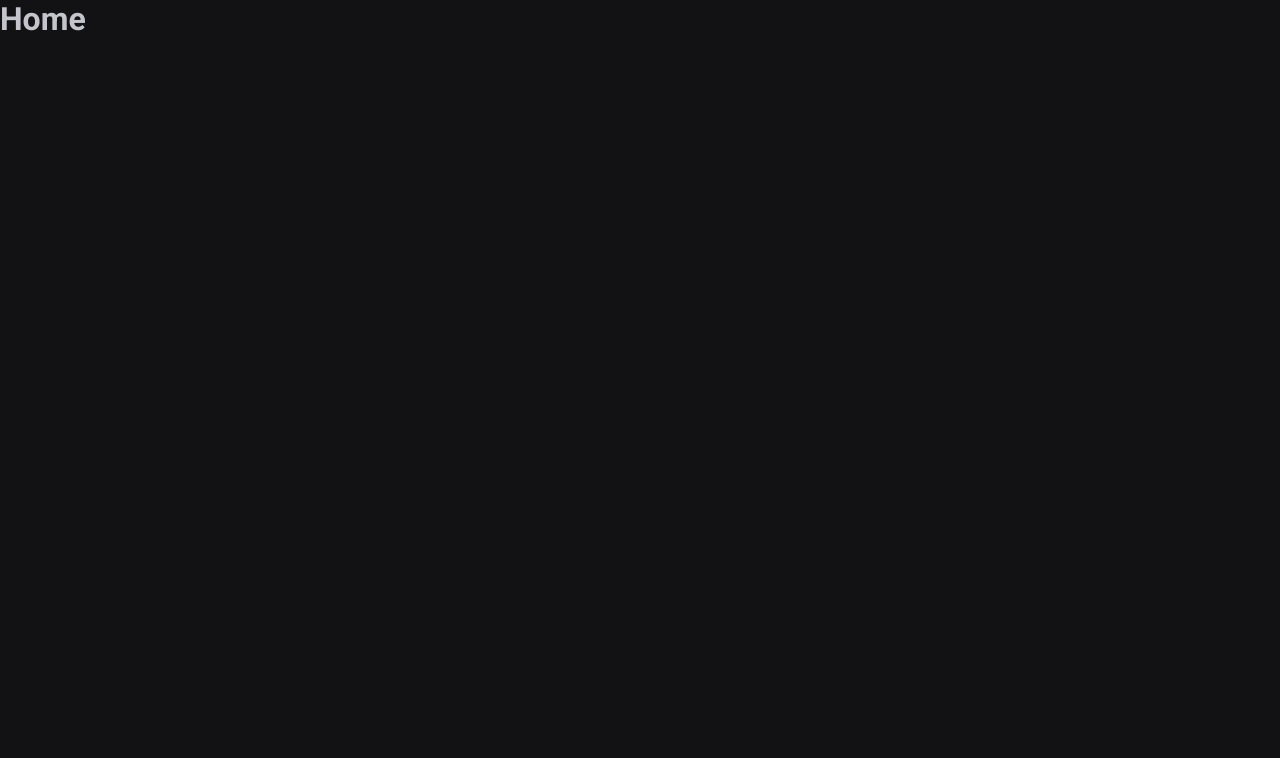
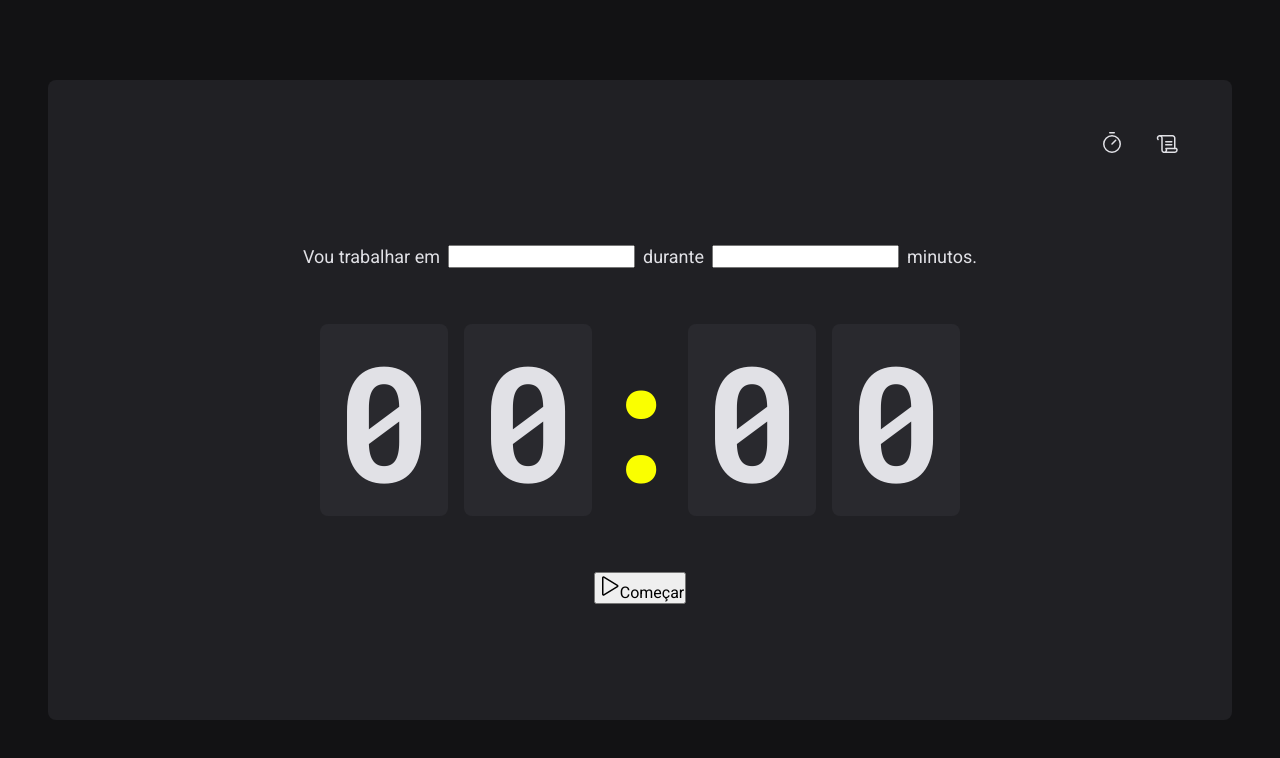
Before and after one commit to felipenobrg/pomodoro-app-react, a React (Vite) app: page / in a window 1280 px wide. Shown: the top 758 px of the page. Built offline with nearby package versions, Linux system fonts and the light colour scheme.

Commit message:
home styles

```diff
--- a/package.json
+++ b/package.json
@@ -11,6 +11,7 @@
     "lintt": "eslint src --ext .ts, .tsx --fix"
   },
   "dependencies": {
+    "phosphor-react": "^1.4.1",
     "react": "^18.2.0",
     "react-dom": "^18.2.0",
     "react-router-dom": "^6.11.1",
--- a/src/Router.tsx
+++ b/src/Router.tsx
@@ -1,12 +1,15 @@
 import { Routes, Route } from 'react-router-dom'
 import { Home } from './pages/Home'
-import { History } from './pages/history'
+import { History } from './pages/History'
+import { DefaultLayout } from './layouts/DefaultLayout'
 
 export const Router = () => {
   return (
     <Routes>
-      <Route path="/" element={<Home />} />
-      <Route path="/history" element={<History />} />
+      <Route path="/" element={<DefaultLayout />}>
+        <Route path="/" element={<Home />} />
+        <Route path="/history" element={<History />} />
+      </Route>
     </Routes>
   )
 }
--- /dev/null
+++ b/src/components/Header/index.tsx
@@ -0,0 +1,21 @@
+import { Scroll, Timer } from 'phosphor-react'
+import { HeaderContainer } from './styles'
+import PodomoroLogoPng from '../../public/PodomoroLogo.png'
+
+export const Header = () => {
+  return (
+    <HeaderContainer>
+      <span>
+        <img src={PodomoroLogoPng} alt="" />
+      </span>
+      <nav>
+        <a href="">
+          <Timer size={24} />
+        </a>
+        <a href="">
+          <Scroll size={24} />
+        </a>
+      </nav>
+    </HeaderContainer>
+  )
+}
--- /dev/null
+++ b/src/components/Header/styles.ts
@@ -0,0 +1,27 @@
+import { styled } from 'styled-components'
+
+export const HeaderContainer = styled.header`
+  display: flex;
+  align-items: center;
+  justify-content: space-between;
+
+  nav {
+    display: flex;
+    gap: 0.5rem;
+  }
+
+  a {
+    width: 3rem;
+    height: 3rem;
+    display: flex;
+    justify-content: center;
+    align-items: center;
+    color: ${(props) => props.theme['gray-100']};
+    border-top: 3px solid transparent;
+    border-bottom: 3px solid transparent;
+
+    &:hover {
+      border-bottom: 3px solid ${(props) => props.theme['yellow-700']};
+    }
+  }
+`
--- /dev/null
+++ b/src/layouts/DefaultLayout/index.tsx
@@ -0,0 +1,12 @@
+import { Outlet } from 'react-router-dom'
+import { Header } from '../../components/Header'
+import { LayoutContainer } from './styles'
+
+export const DefaultLayout = () => {
+  return (
+    <LayoutContainer>
+      <Header />
+      <Outlet />
+    </LayoutContainer>
+  )
+}
--- /dev/null
+++ b/src/layouts/DefaultLayout/styles.ts
@@ -0,0 +1,14 @@
+import styled from 'styled-components'
+
+export const LayoutContainer = styled.div`
+  max-width: 74rem;
+  height: calc(100vh - 10rem);
+  margin: 5rem auto;
+  padding: 2.5rem;
+
+  background: ${(props) => props.theme['gray-800']};
+  border-radius: 8px;
+
+  display: flex;
+  flex-direction: column;
+`
--- a/src/pages/History.tsx
+++ b/src/pages/History.tsx
@@ -1,3 +1,7 @@
 export const History = () => {
-  return <h1>History</h1>
+  return (
+    <div>
+      <h1>History</h1>
+    </div>
+  )
 }
--- a/src/pages/Home.tsx
+++ /dev/null
@@ -1,3 +0,0 @@
-export const Home = () => {
-  return <h1>Home</h1>
-}
--- /dev/null
+++ b/src/pages/Home/index.tsx
@@ -0,0 +1,37 @@
+import { Play } from 'phosphor-react'
+import {
+  CountdownContainer,
+  FormContainer,
+  HomeContainer,
+  Separator,
+} from './styles'
+
+export const Home = () => {
+  return (
+    <HomeContainer>
+      <form action="">
+        <FormContainer>
+          <label htmlFor="">Vou trabalhar em</label>
+          <input id="task" />
+
+          <label htmlFor="">durante</label>
+          <input type="number" id="minutesAmount" />
+
+          <span>minutos.</span>
+        </FormContainer>
+
+        <CountdownContainer>
+          <span>0</span>
+          <span>0</span>
+          <Separator>:</Separator>
+          <span>0</span>
+          <span>0</span>
+        </CountdownContainer>
+        <button type="submit">
+          <Play size={24} />
+          Começar
+        </button>
+      </form>
+    </HomeContainer>
+  )
+}
--- /dev/null
+++ b/src/pages/Home/styles.ts
@@ -0,0 +1,54 @@
+import styled from 'styled-components'
+
+export const HomeContainer = styled.main`
+  flex: 1;
+
+  display: flex;
+  flex-direction: column;
+  align-items: center;
+  justify-content: center;
+
+  form {
+    display: flex;
+    flex-direction: column;
+    align-items: center;
+    gap: 3.5rem;
+  }
+`
+
+export const FormContainer = styled.main`
+  width: 100%;
+  display: flex;
+  align-items: center;
+  justify-content: center;
+  gap: 0.5rem;
+  color: ${(props) => props.theme['gray-100']};
+  font-size: 1.125rem;
+  flex-wrap: wrap;
+`
+
+export const CountdownContainer = styled.main`
+  font-family: 'Roboto Mono', monospace;
+  font-size: 10rem;
+  line-height: 8rem;
+  color: ${(props) => props.theme['gray-100']};
+
+  display: flex;
+  gap: 1rem;
+
+  span {
+    background: ${(props) => props.theme['gray-700']};
+    padding: 2rem 1rem;
+    border-radius: 8px;
+  }
+`
+
+export const Separator = styled.div`
+  padding: 2rem 0;
+  color: ${(props) => props.theme['yellow-300']};
+
+  width: 4rem;
+  overflow: hidden;
+  display: flex;
+  justify-content: center;
+`
--- a/src/styles/global.ts
+++ b/src/styles/global.ts
@@ -15,6 +15,7 @@
  body {
     background: ${(props) => props.theme['gray-900']};
     color: ${(props) => props.theme['gray-300']};
+    -webkit-font-smoothing: antialiased;
  }
 
  body, input, textarea, button {
--- a/src/styles/themes/default.ts
+++ b/src/styles/themes/default.ts
@@ -10,12 +10,12 @@
   'gray-800': '#202024',
   'gray-900': '#121214',
 
-  'green-300': '#00B37E',
-  'green-500': '#00875F',
-  'green-700': '#015F43',
+  'yellow-300': '#faff00',
+  'yellow-500': '#d7df00',
+  'yellow-700': '#b4bf00',
 
   'red-500': '#AB222E',
   'red-700': '#7A1921',
 
-  'yellow-500': '#FBA94C',
+  'orange-500': '#FBA94C',
 }
```
Also changed, not shown: src/public/podomoroLogo.png (added), 1 other file (tests, documents, lock files or other folders).
